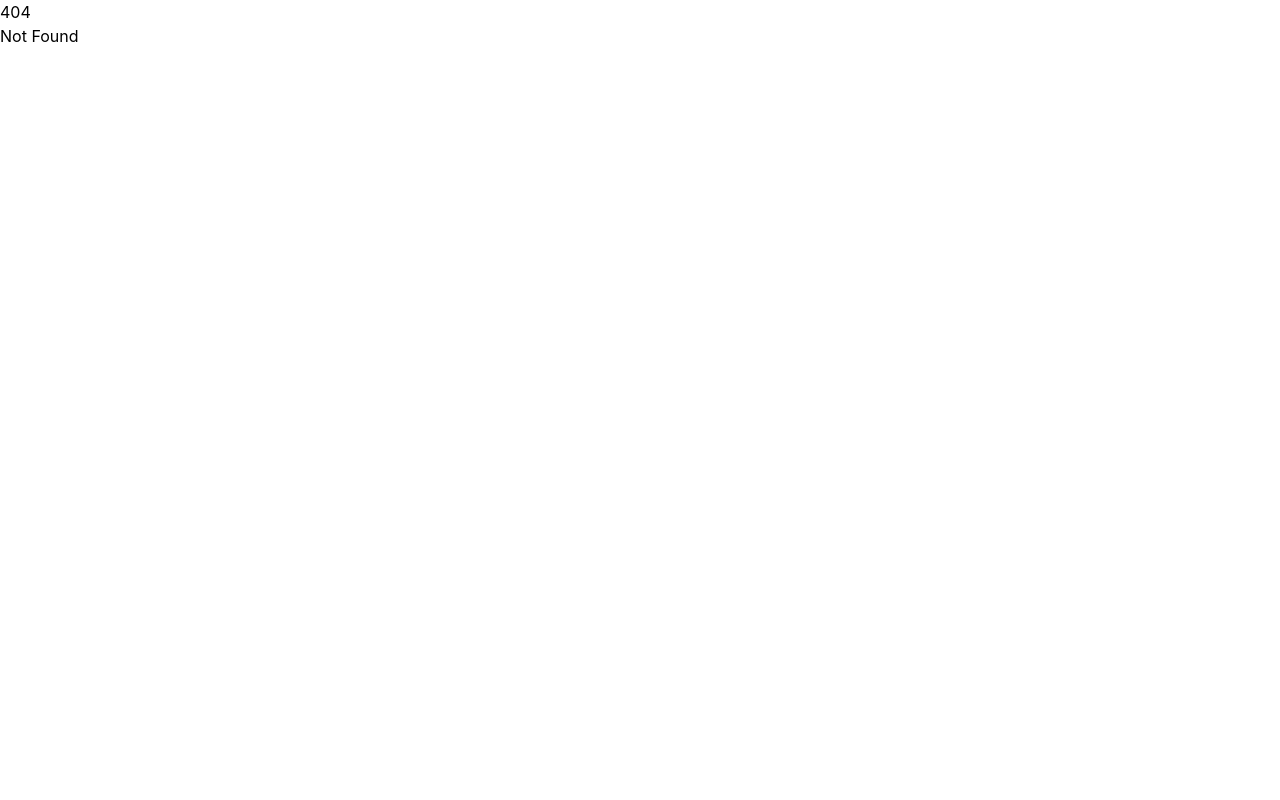
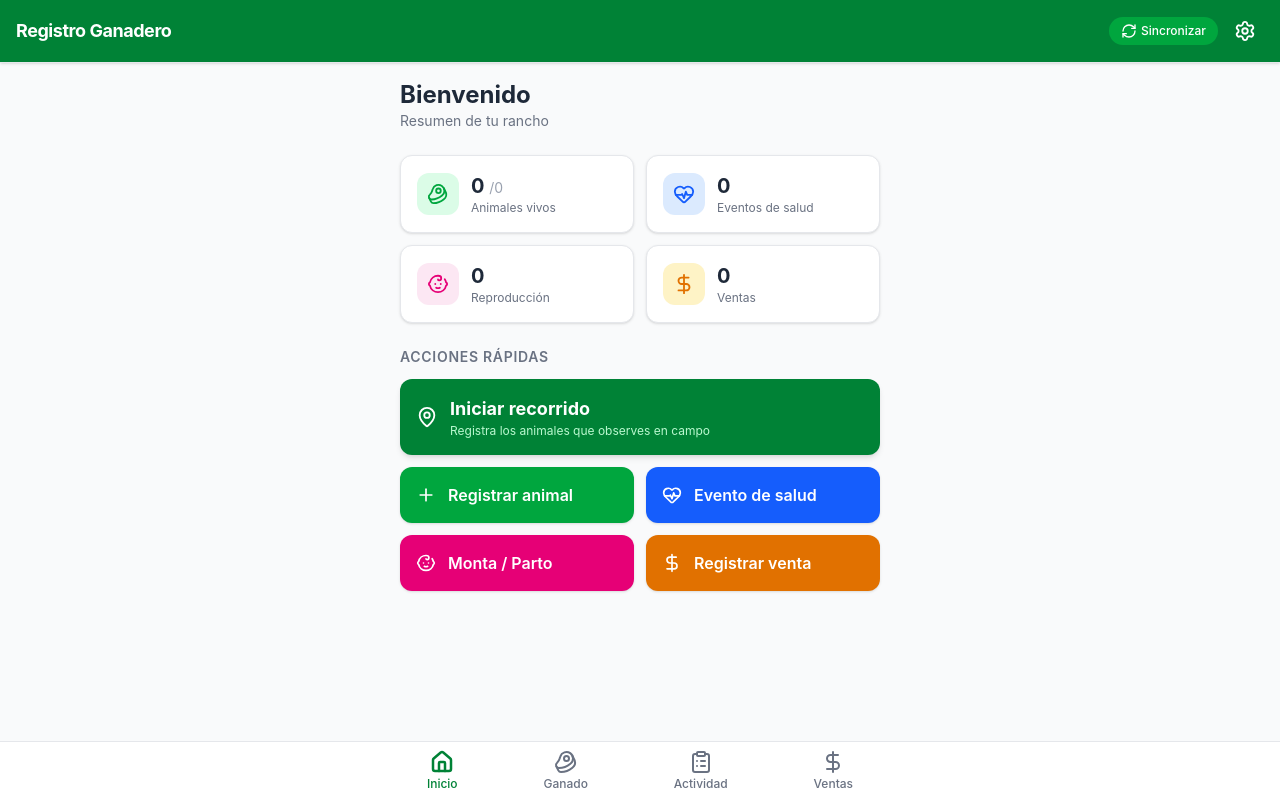
Before and after one commit to ghb72/HB-livestock-pwa, a SvelteKit app in the folder frontend/: page / in a window 1280 px wide. Before the commit this address had no page. Built offline with nearby package versions, Linux system fonts and the light colour scheme; no server answers; sample sign-in values are in the browser's storage.

Commit message:
feat: add protected app layout and dashboard
- Add (app) group layout with authentication guard
- Initialize sync engine on app layout mount
- Add dashboard page with overview stats
- Implement sync progress indicator
- Add quick action buttons to main modules

```diff
--- /dev/null
+++ b/frontend/src/routes/(app)/+layout.svelte
@@ -0,0 +1,30 @@
+<script lang="ts">
+	import type { Snippet } from 'svelte';
+	import { onMount, onDestroy } from 'svelte';
+	import Header from '$lib/components/Header.svelte';
+	import BottomNav from '$lib/components/BottomNav.svelte';
+	import { initSync } from '$lib/sync';
+
+	interface Props {
+		children: Snippet;
+	}
+
+	let { children }: Props = $props();
+	let cleanupSync: (() => void) | undefined;
+
+	onMount(() => {
+		cleanupSync = initSync();
+	});
+
+	onDestroy(() => {
+		cleanupSync?.();
+	});
+</script>
+
+<div class="flex min-h-screen flex-col bg-gray-50">
+	<Header />
+	<main class="flex-1 pb-[calc(4rem+var(--sab))]">
+		{@render children()}
+	</main>
+	<BottomNav />
+</div>
--- /dev/null
+++ b/frontend/src/routes/(app)/+layout.ts
@@ -0,0 +1,11 @@
+import { redirect } from '@sveltejs/kit';
+import { isAuthenticated } from '$lib/api';
+import type { LayoutLoad } from './$types';
+
+export const ssr = false;
+
+export const load: LayoutLoad = () => {
+	if (!isAuthenticated()) {
+		redirect(302, '/login');
+	}
+};
--- /dev/null
+++ b/frontend/src/routes/(app)/+page.svelte
@@ -0,0 +1,138 @@
+<script lang="ts">
+	import { Beef, HeartPulse, Baby, DollarSign, Plus, MapPin } from 'lucide-svelte';
+	import Card from '$lib/components/Card.svelte';
+	import { db } from '$lib/db';
+
+	let totalAnimals = $state(0);
+	let aliveAnimals = $state(0);
+	let healthEvents = $state(0);
+	let reproEvents = $state(0);
+	let salesCount = $state(0);
+
+	async function loadStats() {
+		totalAnimals = await db.animals.where('deleted').equals(0).count();
+		aliveAnimals = await db.animals
+			.where('estado')
+			.equals('Vivo(a)')
+			.filter((a) => a.deleted === 0)
+			.count();
+		healthEvents = await db.health.where('deleted').equals(0).count();
+		reproEvents = await db.reproduction.where('deleted').equals(0).count();
+		salesCount = await db.sales.where('deleted').equals(0).count();
+	}
+
+	$effect(() => {
+		loadStats();
+		const handler = () => loadStats();
+		window.addEventListener('sync-complete', handler);
+		return () => window.removeEventListener('sync-complete', handler);
+	});
+
+	const stats = $derived([
+		{
+			label: 'Animales vivos',
+			value: aliveAnimals,
+			total: totalAnimals,
+			icon: Beef,
+			color: 'text-green-600 bg-green-100'
+		},
+		{
+			label: 'Eventos de salud',
+			value: healthEvents,
+			total: undefined,
+			icon: HeartPulse,
+			color: 'text-blue-600 bg-blue-100'
+		},
+		{
+			label: 'Reproducción',
+			value: reproEvents,
+			total: undefined,
+			icon: Baby,
+			color: 'text-pink-600 bg-pink-100'
+		},
+		{
+			label: 'Ventas',
+			value: salesCount,
+			total: undefined,
+			icon: DollarSign,
+			color: 'text-amber-600 bg-amber-100'
+		}
+	]);
+</script>
+
+<div class="mx-auto max-w-lg space-y-6 p-4">
+	<div>
+		<h2 class="text-2xl font-bold text-gray-800">Bienvenido</h2>
+		<p class="text-sm text-gray-500">Resumen de tu rancho</p>
+	</div>
+
+	<div class="grid grid-cols-2 gap-3">
+		{#each stats as { label, value, total, icon: Icon, color }}
+			<Card>
+				<div class="flex items-center gap-3">
+					<div class="rounded-xl p-2.5 {color}">
+						<Icon size={22} />
+					</div>
+					<div>
+						<p class="text-xl font-bold text-gray-800">
+							{value}
+							{#if total !== undefined}
+								<span class="text-sm font-normal text-gray-400">/{total}</span>
+							{/if}
+						</p>
+						<p class="text-xs text-gray-500">{label}</p>
+					</div>
+				</div>
+			</Card>
+		{/each}
+	</div>
+
+	<div>
+		<h3 class="mb-3 text-sm font-semibold uppercase tracking-wider text-gray-500">
+			Acciones rápidas
+		</h3>
+		<div class="space-y-3">
+			<a
+				href="/actividad/recorrido/nuevo"
+				class="flex items-center gap-3 rounded-xl bg-green-700 px-4 py-4 text-white shadow-md transition-colors active:bg-green-800"
+			>
+				<MapPin size={22} />
+				<div>
+					<span class="text-lg font-bold">Iniciar recorrido</span>
+					<p class="text-xs text-green-200">Registra los animales que observes en campo</p>
+				</div>
+			</a>
+
+			<div class="grid grid-cols-2 gap-3">
+				<a
+					href="/ganado/nuevo"
+					class="flex items-center gap-3 rounded-xl bg-green-600 px-4 py-4 text-white shadow-sm transition-colors active:bg-green-700"
+				>
+					<Plus size={20} />
+					<span class="font-semibold">Registrar animal</span>
+				</a>
+				<a
+					href="/actividad/salud/nuevo"
+					class="flex items-center gap-3 rounded-xl bg-blue-600 px-4 py-4 text-white shadow-sm transition-colors active:bg-blue-700"
+				>
+					<HeartPulse size={20} />
+					<span class="font-semibold">Evento de salud</span>
+				</a>
+				<a
+					href="/actividad/reproduccion/nuevo"
+					class="flex items-center gap-3 rounded-xl bg-pink-600 px-4 py-4 text-white shadow-sm transition-colors active:bg-pink-700"
+				>
+					<Baby size={20} />
+					<span class="font-semibold">Monta / Parto</span>
+				</a>
+				<a
+					href="/ventas/nuevo"
+					class="flex items-center gap-3 rounded-xl bg-amber-600 px-4 py-4 text-white shadow-sm transition-colors active:bg-amber-700"
+				>
+					<DollarSign size={20} />
+					<span class="font-semibold">Registrar venta</span>
+				</a>
+			</div>
+		</div>
+	</div>
+</div>
```
